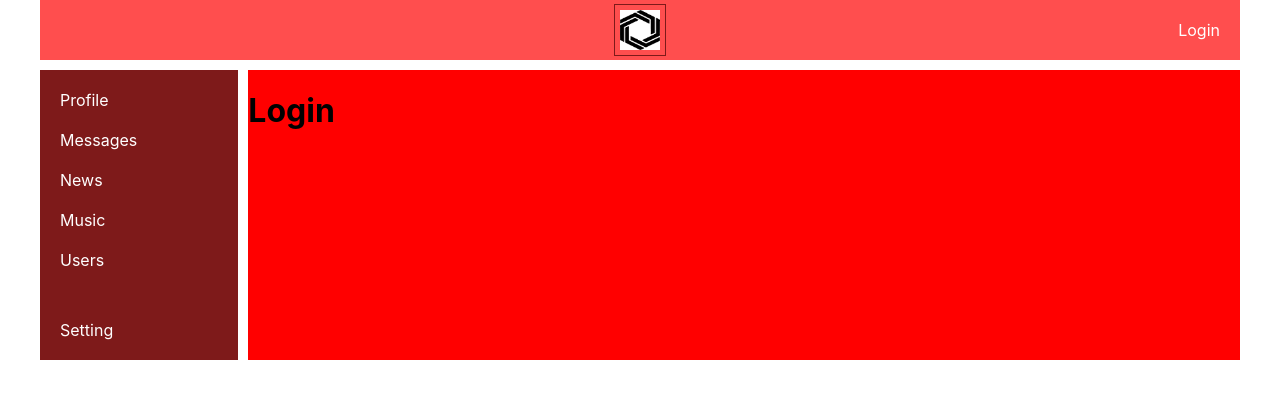
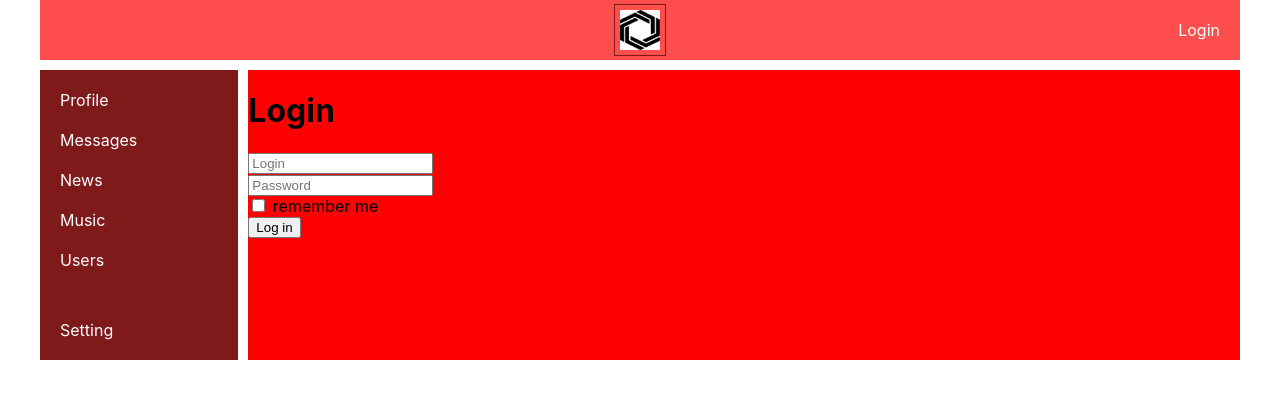
Before and after one commit to nickchay001/react_lessons, a React (Create React App) app: page /login in a window 1280 px wide. Shown: the top 398 px of the page. Built offline with nearby package versions, Linux system fonts and the light colour scheme; no server answers.

Commit message:
lesson_75

```diff
--- a/package.json
+++ b/package.json
@@ -14,6 +14,7 @@
     "react-router-dom": "^6.8.1",
     "react-scripts": "5.0.1",
     "redux": "^4.2.1",
+    "redux-form": "^8.3.10",
     "redux-thunk": "^2.4.2",
     "toolkit": "^1.5.4",
     "web-vitals": "^2.1.4"
--- a/src/components/Header/Login/Login.js
+++ b/src/components/Header/Login/Login.js
@@ -1,10 +1,43 @@
 import React from 'react'
+import { Field, reduxForm } from 'redux-form'
 
-const Login = () => {
+const LoginForm = (props) => {
+    console.log("Rerender")
     return (
-        <h1>Login</h1>
+        <form onSubmit={props.handleSubmit}>
+        <div>
+            <Field placeholder={"Login"} name={"login"} component={"input"} />
+        </div>
+        <div>
+            <Field placeholder={"Password"} name={"password"} component={"input"} />
+        </div>
+        <div>
+            <Field component={"input"} name={"rememberMe"} type={"checkbox"} /> remember me
+        </div>
+        <div>
+            <button>Log in</button>
+        </div>
+    </form>
     )
 }
 
+const LoginReduxForm = reduxForm({
+    form: 'login'
+}) (LoginForm)
+
+const Login = (props) => {
+    const onSubmit = (formData) => {
+        console.log(formData)
+    }
+    return (
+        <div>
+            <h1>Login</h1>
+            <LoginReduxForm onSubmit={onSubmit}/>
+        </div>)
+
+}
+
+
+
 
 export default Login
--- a/src/components/Profile/ProfileInfo/ProfileStatus.js
+++ b/src/components/Profile/ProfileInfo/ProfileStatus.js
@@ -1,30 +1,56 @@
-import React, { useState } from 'react'
+import React, { Component} from 'react'
 
-const ProfileStatus = (props) => {
-    const [editMode, setEditMode] = useState(false);
-    const [status, setStatus] = useState(props.status);
-    const onStatusChange = (e) => {
-        setStatus(e.currentTarget.value);
+class ProfileStatus extends Component {
+    state = {
+        editMode:false,
+        status:this.props.status,
+    }
+
+    activateEditMode = () => {
+        this.setState({
+            editMode: true
+        })
+    }
+
+    deactivateEditMode = () => {
+        this.setState({
+            editMode: false
+        })
+        this.props.updateStatus(this.state.status)
+    }
+
+    onStatusChange = (e) => {
+        this.setState({
+            status: e.currentTarget.value
+        })
 
     }
-    const localStatusUpdated = () => {
-        props.updateStatus(status);
+    componentDidUpdate(prevProps, prevState) {
+        if(prevProps.status !== this.props.status) {
+            this.setState({
+                status:this.props.status
+            })
         }
+    }
+    render() {
+
+
         return (
             <div>
-            {!editMode &&
+                {!this.state.editMode &&
                     <div>
-                    <span onClick={() => setEditMode(true)}>{status || "This Profile hasn`t status"}</span>
+                        <span onClick={this.activateEditMode}>{this.props.status || "This Profile hasn`t status"}</span>
                     </div>
                 }
-            {editMode &&
+                {this.state.editMode &&
                     <div>
-                    <input onChange={onStatusChange} autoFocus onBlur={() => {setEditMode(false)
-                    localStatusUpdated() } } value={status} />
+                        <input onChange={this.onStatusChange} autoFocus onBlur={ this.deactivateEditMode}
+                        value={this.state.status} />
                     </div>
                 }
             </div>
         )
     }
+}
 
 export default ProfileStatus
--- a/src/redux/redux-store.js
+++ b/src/redux/redux-store.js
@@ -4,7 +4,8 @@
 import sidebarReducer from "./sidebar-reduser";
 import usersReducer from "./users-reduser";
 import authReducer from "./auth-reducer";
-import thunkMiddleware from "redux-thunk"
+import thunkMiddleware from "redux-thunk";
+import { reducer as formReducer } from "redux-form"
 
 
 let redusers = combineReducers({
@@ -13,6 +14,7 @@
     sidebar: sidebarReducer,
     usersPage: usersReducer,
     auth: authReducer,
+    form: formReducer,
 })
 
 let store = createStore(redusers, applyMiddleware(thunkMiddleware));
```
Also changed, not shown: 1 other file (tests, documents, lock files or other folders). Lines whose indentation alone changed are shown as unchanged.
